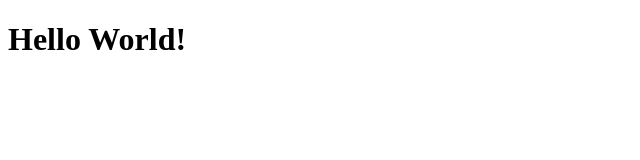
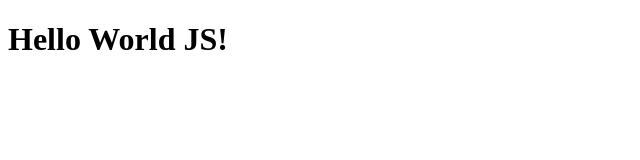
Before and after one commit to elvesbd/01-github-explorer, a React app: page / in a window 1280 px wide. Shown: the top 160 px of the page, without its empty margins (0-640 px from the left). Built offline with nearby package versions, Linux system fonts and the light colour scheme.

Commit message:
installation and configuration webpack-dev-server

```diff
--- a/src/App.jsx
+++ b/src/App.jsx
@@ -1,3 +1,3 @@
 export function App() {
-  return <h1>Hello World!</h1>
+  return <h1>Hello World JS!</h1>
 }
--- a/webpack.config.js
+++ b/webpack.config.js
@@ -10,6 +10,9 @@ module.exports = {
   },
   resolve: {
     extensions: ['.js', '.jsx']
+  },
+  devServer: {
+    contentBase: path.resolve(__dirname, 'public'),
   },
   plugins: [
     new HtmlWebpackPlugin({
```
